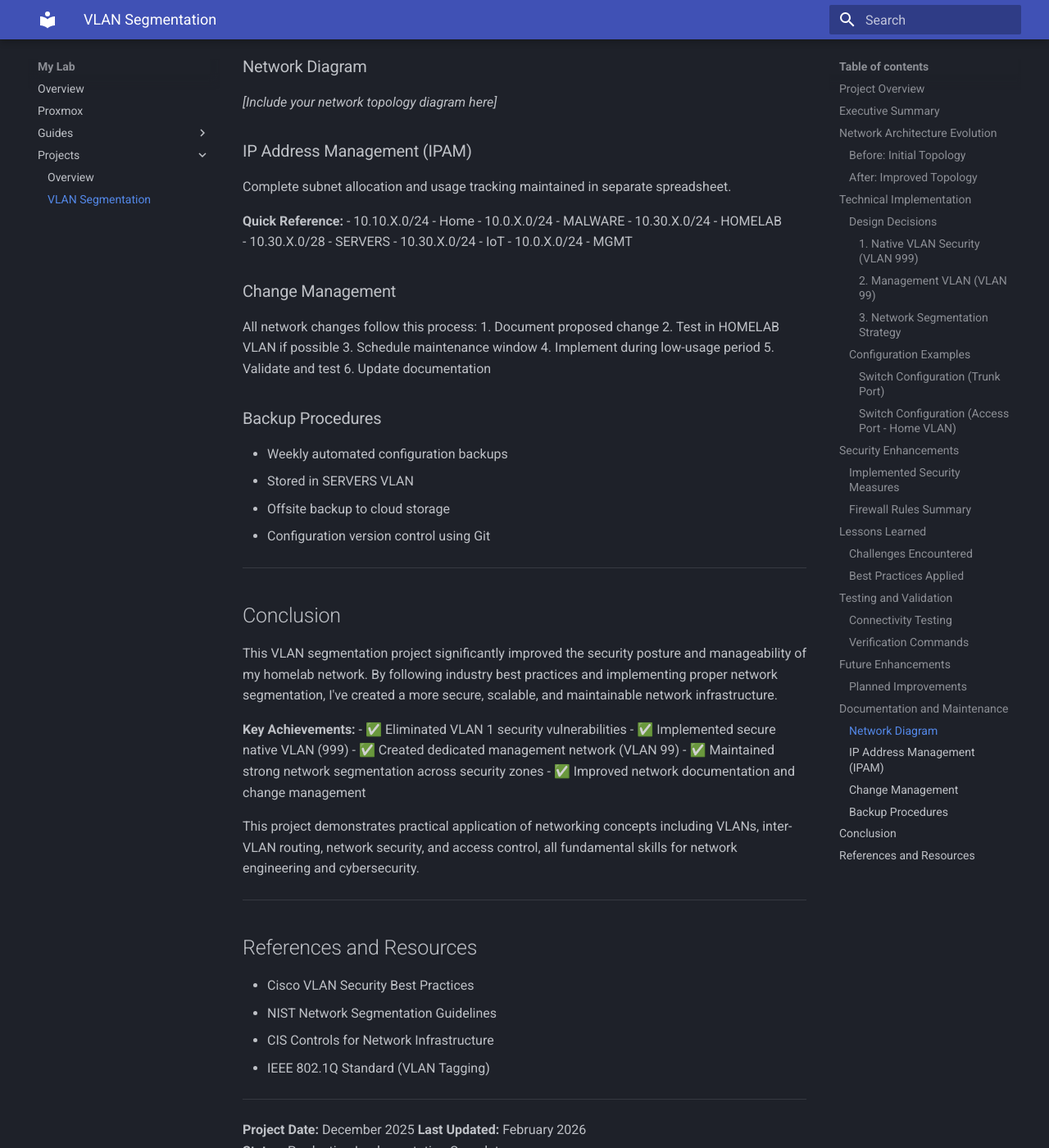
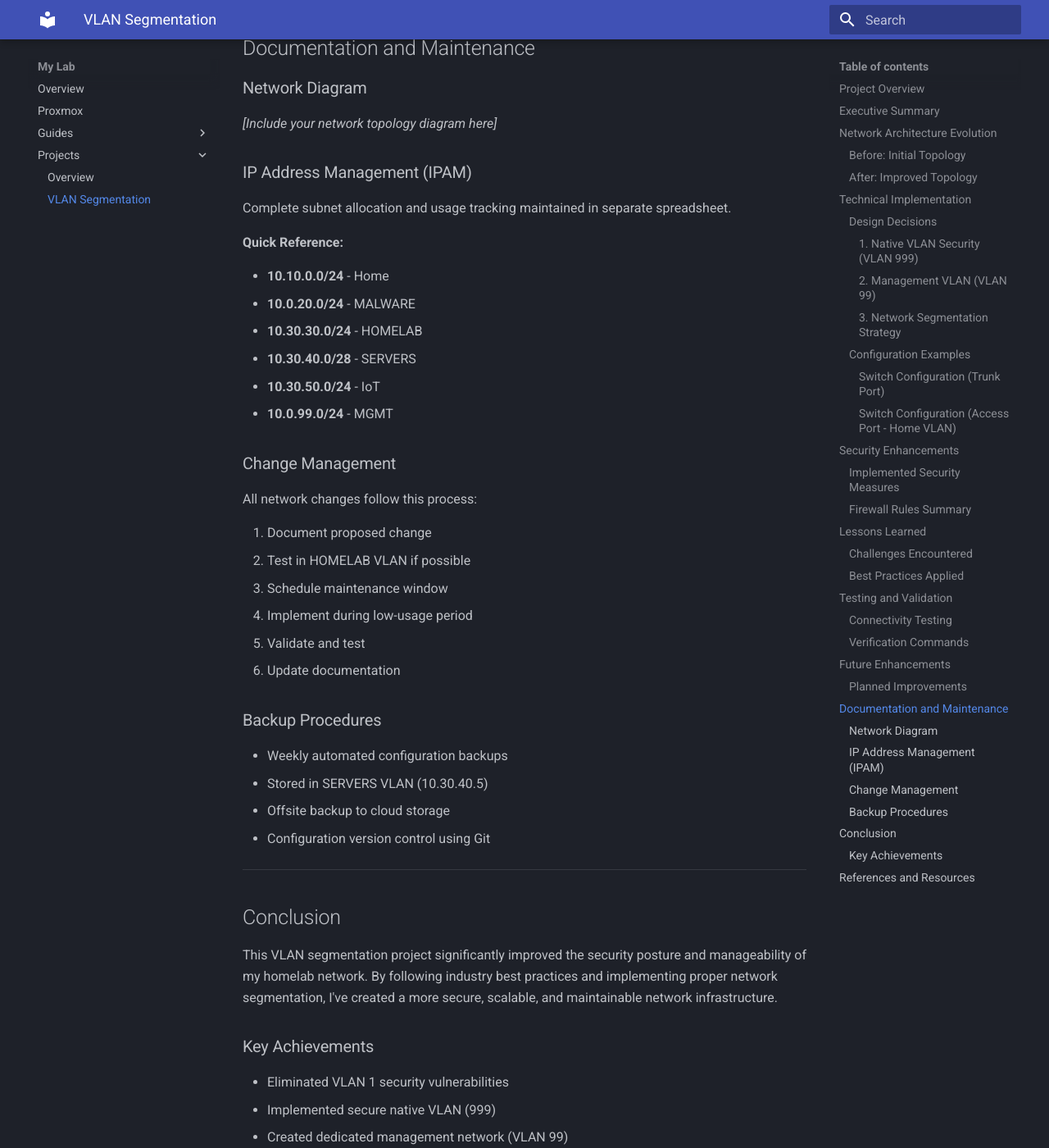
Before and after one commit to moshthesubnet/my-lab-docs, an MkDocs documentation site: the page built from docs/projects/VLAN_segmentation.md, in a window 1280 px wide and 1400 px high, scrolled down 7257 px. Shown: the whole window at 82% size. Built offline with MkDocs 1.6.1 and Material for MkDocs 9.7.7, drawn with Linux system fonts in a browser that asks for light colours; some of the changed text lies outside the part shown.

Commit message:
Update VLAN_segmentation.md

```diff
--- a/docs/projects/VLAN_segmentation.md
+++ b/docs/projects/VLAN_segmentation.md
@@ -293,9 +293,12 @@ ping 10.30.40.10 source 10.10.0.100
 
 ---
 
+---
+
 ## Documentation and Maintenance
 
 ### Network Diagram
+
 _[Include your network topology diagram here]_
 
 ### IP Address Management (IPAM)
@@ -303,16 +306,18 @@ _[Include your network topology diagram here]_
 Complete subnet allocation and usage tracking maintained in separate spreadsheet.
 
 **Quick Reference:**
-- 10.10.X.0/24 - Home
-- 10.0.X.0/24 - MALWARE
-- 10.30.X.0/24 - HOMELAB
-- 10.30.X.0/28 - SERVERS
-- 10.30.X.0/24 - IoT
-- 10.0.X.0/24 - MGMT
+
+- **10.10.0.0/24** - Home
+- **10.0.20.0/24** - MALWARE
+- **10.30.30.0/24** - HOMELAB
+- **10.30.40.0/28** - SERVERS
+- **10.30.50.0/24** - IoT
+- **10.0.99.0/24** - MGMT
 
 ### Change Management
 
 All network changes follow this process:
+
 1. Document proposed change
 2. Test in HOMELAB VLAN if possible
 3. Schedule maintenance window
@@ -323,7 +328,7 @@ All network changes follow this process:
 ### Backup Procedures
 
 - Weekly automated configuration backups
-- Stored in SERVERS VLAN
+- Stored in SERVERS VLAN (10.30.40.5)
 - Offsite backup to cloud storage
 - Configuration version control using Git
 
@@ -333,14 +338,15 @@ All network changes follow this process:
 
 This VLAN segmentation project significantly improved the security posture and manageability of my homelab network. By following industry best practices and implementing proper network segmentation, I've created a more secure, scalable, and maintainable network infrastructure.
 
-**Key Achievements:**
-- ✅ Eliminated VLAN 1 security vulnerabilities
-- ✅ Implemented secure native VLAN (999)
-- ✅ Created dedicated management network (VLAN 99)
-- ✅ Maintained strong network segmentation across security zones
-- ✅ Improved network documentation and change management
+### Key Achievements
 
-This project demonstrates practical application of networking concepts including VLANs, inter-VLAN routing, network security, and access control, all fundamental skills for network engineering and cybersecurity.
+- Eliminated VLAN 1 security vulnerabilities
+- Implemented secure native VLAN (999)
+- Created dedicated management network (VLAN 99)
+- Maintained strong network segmentation across security zones
+- Improved network documentation and change management
+
+This project demonstrates practical application of networking concepts including VLANs, inter-VLAN routing, network security, and access control—all fundamental skills for network engineering and cybersecurity.
 
 ---
 
```
